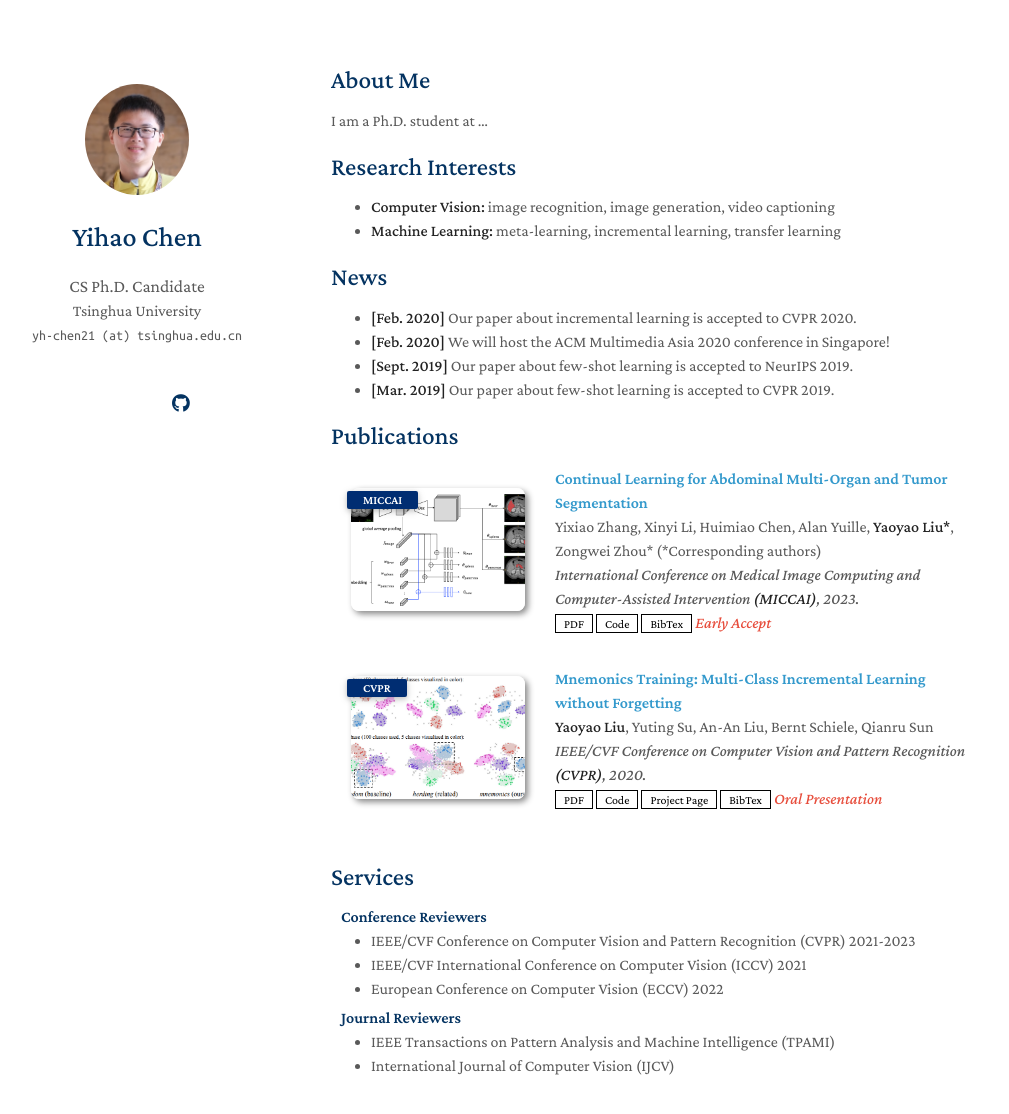
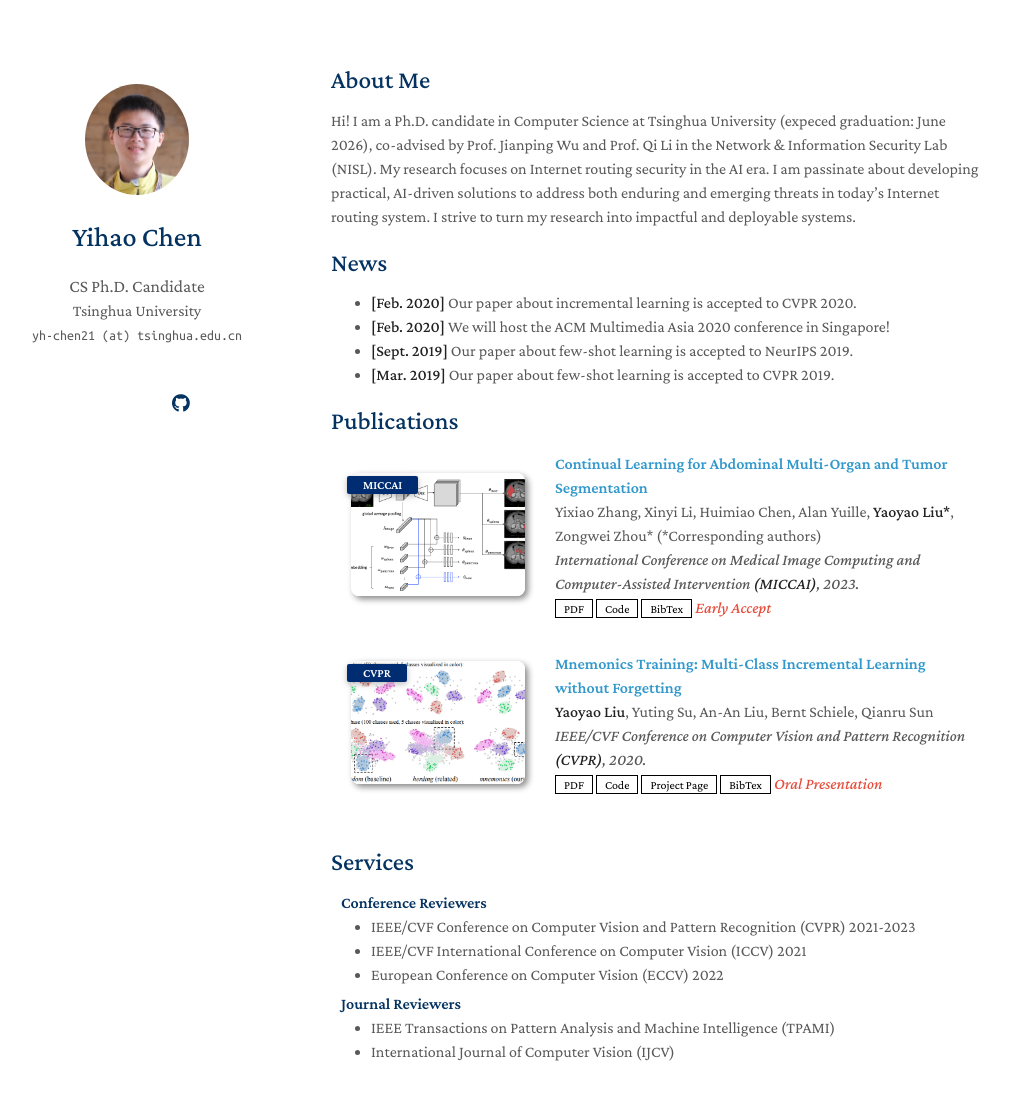
Before and after one commit to PorcupineAndrew/homepage, a Jekyll site: the page built from index.md, in a window 1280 px wide and 1172 px high. Shown: the top 1114 px of the window, without its empty margins (139-1148 px from the left). Built offline with Jekyll 4.4.1, drawn with Linux system fonts in a browser that asks for light colours; a style sheet for code colours, icons or effects is not loaded; our own code applies the rules of GitHub Pages for plain Markdown files.

Commit message:
update about me

```diff
--- a/_config.yml
+++ b/_config.yml
@@ -30,7 +30,7 @@ enable_footnote: false
 
 # Auto Dark Mode
 # You may use the option to disable the automatic dark theme
-auto_dark_mode: false
+auto_dark_mode: true
 
 # Font
 # You can use this option to choose between Serif or Sans Serif fonts.
--- a/index.md
+++ b/index.md
@@ -4,12 +4,7 @@ layout: homepage
 
 ## About Me
 
-I am a Ph.D. student at ...
-
-## Research Interests
-
-- **Computer Vision:** image recognition, image generation, video captioning
-- **Machine Learning:** meta-learning, incremental learning, transfer learning
+Hi! I am a Ph.D. candidate in Computer Science at Tsinghua University (expeced graduation: June 2026), co-advised by Prof. Jianping Wu and Prof. Qi Li in the Network & Information Security Lab (NISL). My research focuses on Internet routing security in the AI era. I am passinate about developing practical, AI-driven solutions to address both enduring and emerging threats in today's Internet routing system. I strive to turn my research into impactful and deployable systems.
 
 ## News
 
```
